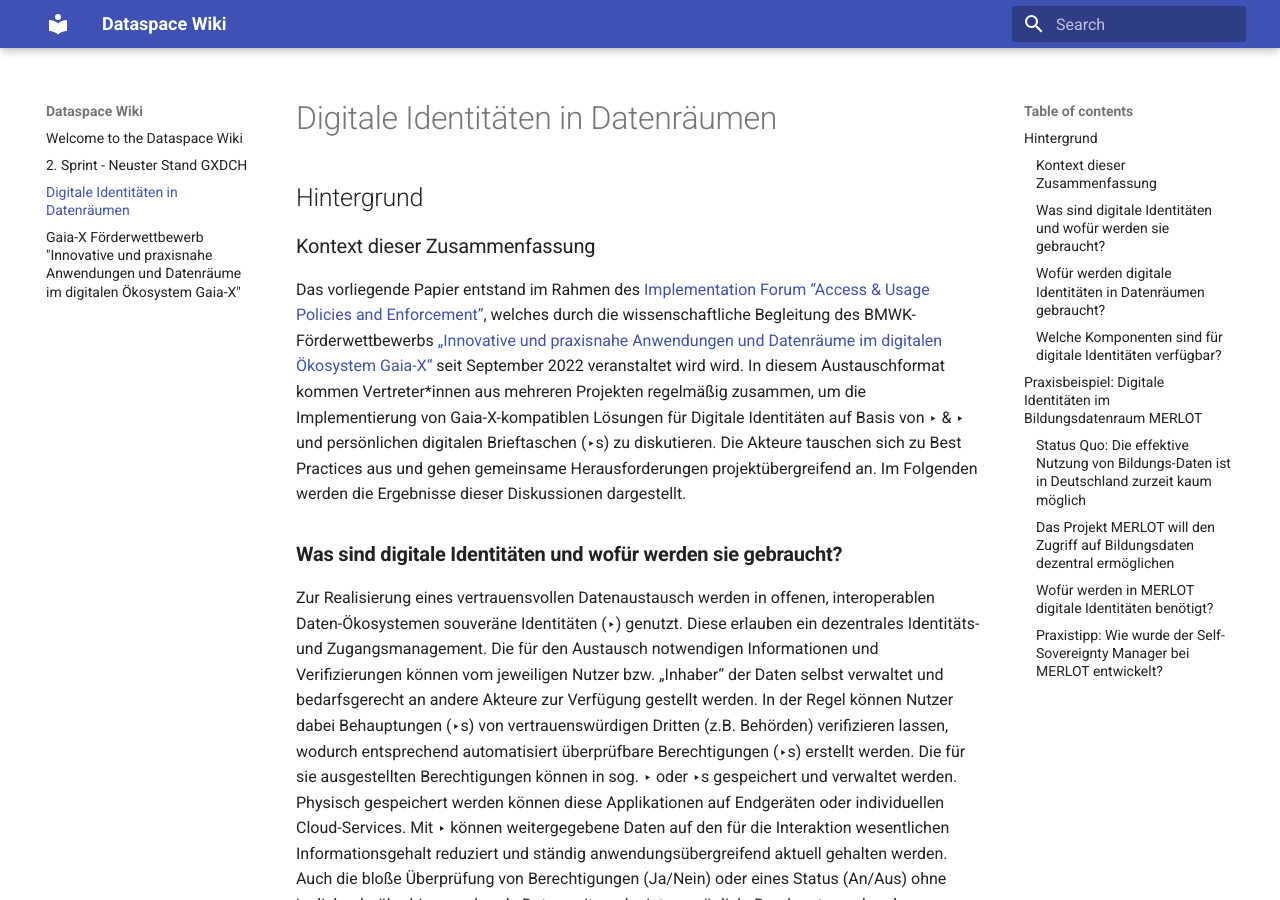
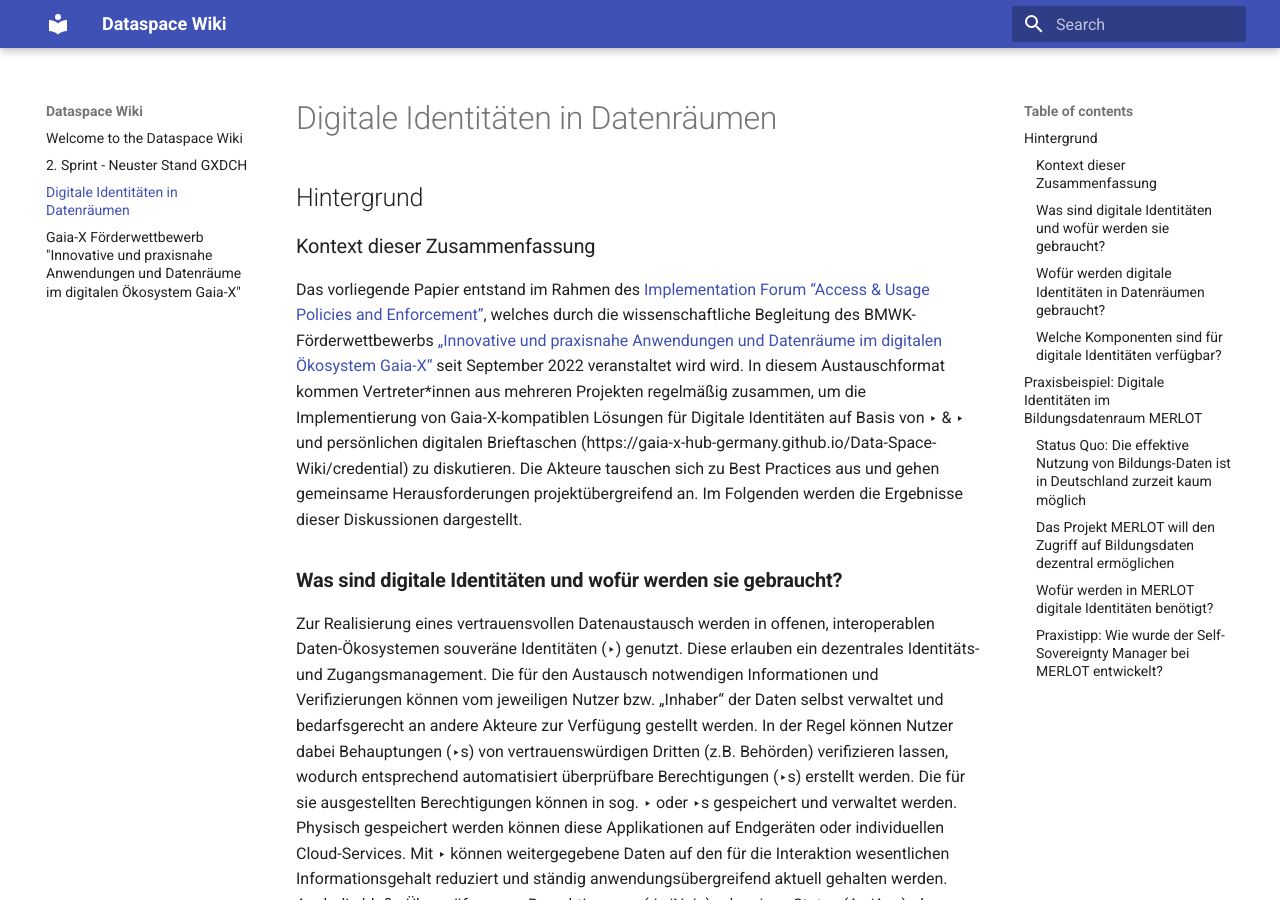
Before and after one commit to Gaia-X-Hub-Germany/Data-Space-Wiki, an MkDocs documentation site: the page built from docs/digitale_identitaeten.md, in a window 1280 px wide and 900 px high. Built offline with MkDocs 1.6.1 and Material for MkDocs 9.7.7, drawn with Linux system fonts in a browser that asks for light colours; some of the changed lines change nothing that is shown.

Commit message:
Update digitale_identitaeten.md

```diff
--- a/docs/digitale_identitaeten.md
+++ b/docs/digitale_identitaeten.md
@@ -4,7 +4,7 @@
 
 ### Kontext dieser Zusammenfassung
 
-Das vorliegende Papier entstand im Rahmen des [Implementation Forum “Access & Usage Policies and Enforcement”](https://github.com/Gaia-X-Hub-Germany/IF-Access-and-Usage-Policies-and-Enforcement), welches durch die wissenschaftliche Begleitung des BMWK-Förderwettbewerbs [„Innovative und praxisnahe Anwendungen und Datenräume im digitalen Ökosystem Gaia-X“](https://gaia-x-hub-germany.github.io/Data-Space-Wiki/gaia-x-foerderwettbewerb/) seit September 2022 veranstaltet wird wird. In diesem Austauschformat kommen Vertreter*innen aus mehreren Projekten regelmäßig zusammen, um die Implementierung von Gaia-X-kompatiblen Lösungen für Digitale Identitäten auf Basis von ‣ & ‣  und persönlichen digitalen Brieftaschen (‣s) zu diskutieren. Die Akteure tauschen sich zu Best Practices aus und gehen gemeinsame Herausforderungen projektübergreifend an. Im Folgenden werden die Ergebnisse dieser Diskussionen dargestellt.
+Das vorliegende Papier entstand im Rahmen des [Implementation Forum “Access & Usage Policies and Enforcement”](https://github.com/Gaia-X-Hub-Germany/IF-Access-and-Usage-Policies-and-Enforcement), welches durch die wissenschaftliche Begleitung des BMWK-Förderwettbewerbs [„Innovative und praxisnahe Anwendungen und Datenräume im digitalen Ökosystem Gaia-X“](https://gaia-x-hub-germany.github.io/Data-Space-Wiki/gaia-x-foerderwettbewerb/) seit September 2022 veranstaltet wird wird. In diesem Austauschformat kommen Vertreter*innen aus mehreren Projekten regelmäßig zusammen, um die Implementierung von Gaia-X-kompatiblen Lösungen für Digitale Identitäten auf Basis von ‣ & ‣  und persönlichen digitalen Brieftaschen (https://gaia-x-hub-germany.github.io/Data-Space-Wiki/credential) zu diskutieren. Die Akteure tauschen sich zu Best Practices aus und gehen gemeinsame Herausforderungen projektübergreifend an. Im Folgenden werden die Ergebnisse dieser Diskussionen dargestellt.
 
 ### **Was sind digitale Identitäten und wofür werden sie gebraucht?**
 
```
